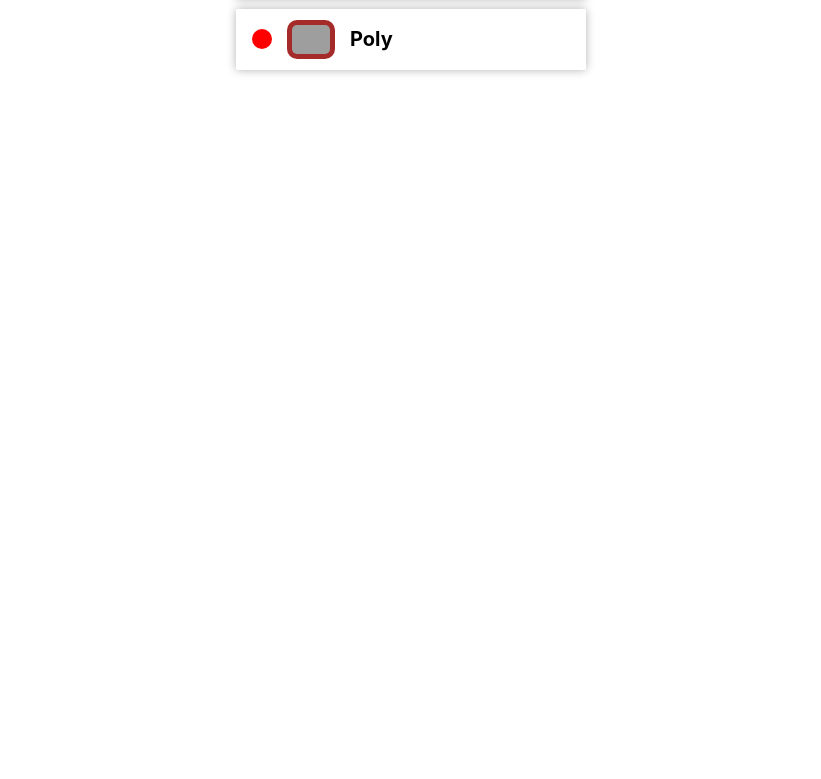
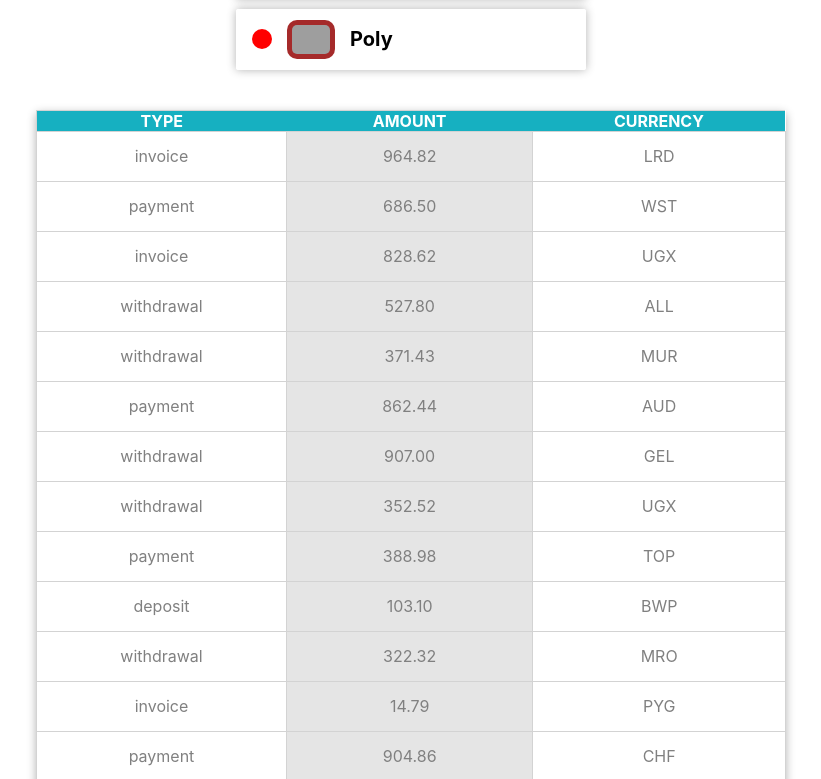
Before and after one commit to Lekoda/react-hw-01, a React (Create React App) app: page / in a window 1280 px wide. Shown: the part 1081-1860 px from the top of the page, without its empty margins (229-1050 px from the left). Before the commit the page ends 1191 px from the top, so only its background shows below. Built offline with nearby package versions, Linux system fonts and the light colour scheme; grey boxes are pictures that could not be loaded.

Commit message:
adds TransactionHystory task done

```diff
--- a/src/components/App.jsx
+++ b/src/components/App.jsx
@@ -5,6 +5,8 @@
 import data from './data/data 3.json';
 import { FriendList } from './FriendList/FriendList';
 import friends from './data/friends.json';
+import { TransactionHistory } from './TransactionHistory/TransactionHistory';
+import transactions from './data/transactions.json';
 
 export const App = () => {
   return (
@@ -18,6 +20,7 @@
       />
       <Statistics title="Upload stats" stats={data} />
       <FriendList friends={friends} />
+      <TransactionHistory items={transactions} />
 
       <GlobalStyled />
     </div>
--- /dev/null
+++ b/src/components/TransactionHistory/TransactionHistory.js
@@ -0,0 +1,28 @@
+import { Table } from './TransactionHistory.styled';
+import { TableHead } from './TransactionHistory.styled';
+import { TableData } from './TransactionHistory.styled';
+import { TableRow } from './TransactionHistory.styled';
+
+export const TransactionHistory = ({ items }) => {
+  return (
+    <Table>
+      <TableHead>
+        <tr>
+          <th>Type</th>
+          <th>Amount</th>
+          <th>Currency</th>
+        </tr>
+      </TableHead>
+
+      <tbody>
+        {items.map(({ id, type, amount, currency }) => (
+          <TableRow key={id}>
+            <TableData>{type}</TableData>
+            <TableData>{amount}</TableData>
+            <TableData>{currency}</TableData>
+          </TableRow>
+        ))}
+      </tbody>
+    </Table>
+  );
+};
--- /dev/null
+++ b/src/components/TransactionHistory/TransactionHistory.styled.js
@@ -0,0 +1,38 @@
+import styled from 'styled-components';
+
+export const Table = styled.table`
+  margin: 20px auto;
+  padding: 5px;
+  width: 750px;
+  border: 1px solid lightgrey;
+  border-radius: 4px;
+  box-shadow: 0px 3px 10px rgba(0, 0, 0, 0.3);
+  border-collapse: collapse;
+`;
+
+export const TableHead = styled.thead`
+  width: 350px;
+  padding: 15px;
+  background-color: rgb(22, 176, 193);
+  border-right: 1px solid white;
+  color: white;
+  text-transform: uppercase;
+`;
+
+export const TableData = styled.td`
+  width: 350px;
+  height: 50px;
+  text-align: center;
+  border: 1px solid lightgrey;
+  color: grey;
+
+  :nth-child(1) {
+    text-transform: capitalize;
+  }
+`;
+
+export const TableRow = styled.tr`
+  :nth-child(even) {
+    background-color: rgb(229, 229, 229);
+  }
+`;
--- /dev/null
+++ b/src/components/data/transactions.json
@@ -0,0 +1,122 @@
+[
+  {
+    "id": "1e0700a2-5183-4291-85cc-2065a036a683",
+    "type": "invoice",
+    "amount": "964.82",
+    "currency": "LRD"
+  },
+  {
+    "id": "a30f821b-4d25-4ff0-abdd-e340b3f0dd2b",
+    "type": "payment",
+    "amount": "686.50",
+    "currency": "WST"
+  },
+  {
+    "id": "44dca67a-8e5a-4798-bf8e-b15efd4e1abd",
+    "type": "invoice",
+    "amount": "828.62",
+    "currency": "UGX"
+  },
+  {
+    "id": "ea8ed3dc-2b68-4a53-905a-53ecb0adef33",
+    "type": "withdrawal",
+    "amount": "527.80",
+    "currency": "ALL"
+  },
+  {
+    "id": "ea76146a-0b00-4b80-bc02-a8c822176712",
+    "type": "withdrawal",
+    "amount": "371.43",
+    "currency": "MUR"
+  },
+  {
+    "id": "63ca02f9-d637-46b5-9237-f3b24425e029",
+    "type": "payment",
+    "amount": "862.44",
+    "currency": "AUD"
+  },
+  {
+    "id": "ed0263e8-59a5-4bf1-87e0-2bb88e53dc34",
+    "type": "withdrawal",
+    "amount": "907.00",
+    "currency": "GEL"
+  },
+  {
+    "id": "6013bad0-750c-4691-8bc2-d8f2b43969c4",
+    "type": "withdrawal",
+    "amount": "352.52",
+    "currency": "UGX"
+  },
+  {
+    "id": "252c7be4-8b06-4fa7-8d42-61fb835b70d5",
+    "type": "payment",
+    "amount": "388.98",
+    "currency": "TOP"
+  },
+  {
+    "id": "4eaab41b-b967-40ac-82ed-85fc66f646f1",
+    "type": "deposit",
+    "amount": "103.10",
+    "currency": "BWP"
+  },
+  {
+    "id": "9648a350-8469-42d5-8bf3-18090de5fe67",
+    "type": "withdrawal",
+    "amount": "322.32",
+    "currency": "MRO"
+  },
+  {
+    "id": "9c5c25fb-1a95-4b2f-8d1f-4c4426d677cc",
+    "type": "invoice",
+    "amount": "14.79",
+    "currency": "PYG"
+  },
+  {
+    "id": "43ef232c-80e9-4d6f-b48a-b22405620de3",
+    "type": "payment",
+    "amount": "904.86",
+    "currency": "CHF"
+  },
+  {
+    "id": "5161682e-e620-4019-ab0a-24ceb10fbd20",
+    "type": "withdrawal",
+    "amount": "307.08",
+    "currency": "NOK"
+  },
+  {
+    "id": "7b119d71-42e6-4c42-a141-6818b07bb9ff",
+    "type": "invoice",
+    "amount": "275.07",
+    "currency": "AWG"
+  },
+  {
+    "id": "a4f65722-65c4-4c28-b1f4-b8ed988bb205",
+    "type": "deposit",
+    "amount": "213.10",
+    "currency": "STD"
+  },
+  {
+    "id": "c6e5784b-0ca3-48d6-86e5-b5128af5a523",
+    "type": "invoice",
+    "amount": "116.11",
+    "currency": "CUP CUC"
+  },
+  {
+    "id": "c9ebed6a-3a02-4b49-ac0d-0534b51f2bfd",
+    "type": "invoice",
+    "amount": "878.67",
+    "currency": "HKD"
+  },
+  {
+    "id": "a4a98b0e-b22c-438b-9f83-de2df52110c8",
+    "type": "invoice",
+    "amount": "725.03",
+    "currency": "UYU UYI"
+  },
+  {
+    "id": "b39bfa7a-0166-4c47-94d6-87d20590f746",
+    "type": "payment",
+    "amount": "405.45",
+    "currency": "MDL"
+  }
+]
```
